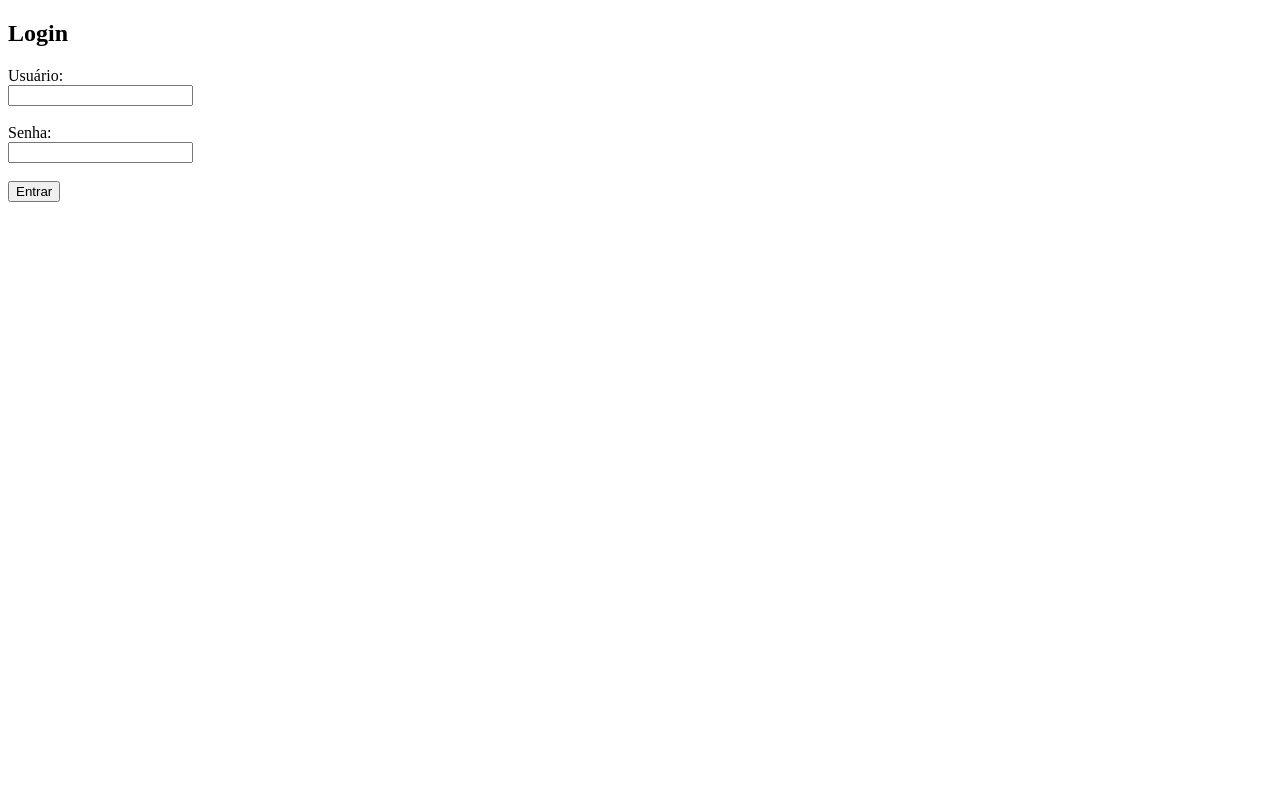
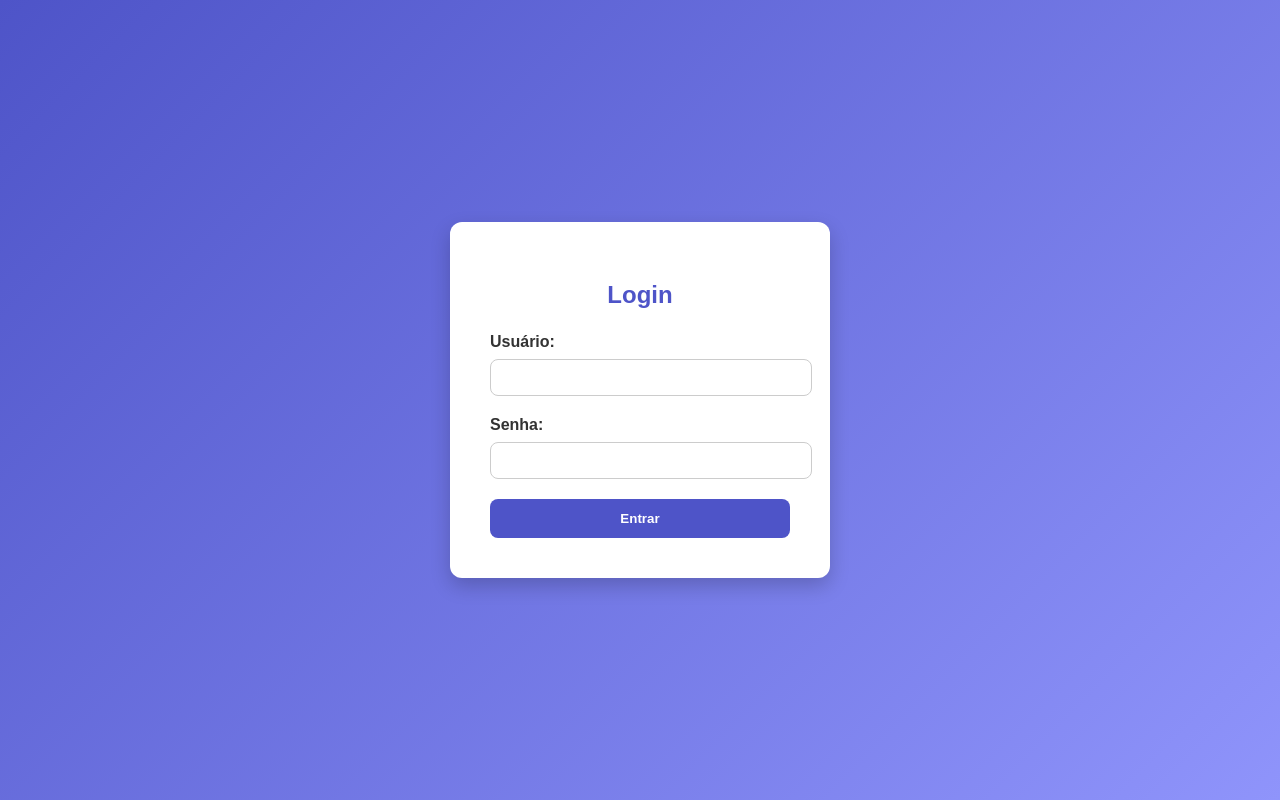
Before and after one commit to AquileSimoes/Login, a plain HTML site: page index.html in a window 1280 px wide. Drawn offline with Linux system fonts and the light colour scheme.

Commit message:
Update index.html
CSS estilização

```diff
--- a/index.html
+++ b/index.html
@@ -1,20 +1,87 @@
-
 <!DOCTYPE html>
 <html lang="pt-BR">
 <head>
     <meta charset="UTF-8">
     <title>Tela de Login</title>
+    <style>
+        body {
+            font-family: Arial, sans-serif;
+            background: linear-gradient(135deg, #4e54c8, #8f94fb);
+            margin: 0;
+            padding: 0;
+            display: flex;
+            height: 100vh;
+            align-items: center;
+            justify-content: center;
+        }
+
+        .login-container {
+            background-color: #fff;
+            padding: 40px;
+            border-radius: 12px;
+            box-shadow: 0 8px 20px rgba(0, 0, 0, 0.2);
+            width: 300px;
+            text-align: center;
+        }
+
+        h2 {
+            margin-bottom: 24px;
+            color: #4e54c8;
+        }
+
+        label {
+            display: block;
+            text-align: left;
+            margin-bottom: 8px;
+            font-weight: bold;
+            color: #333;
+        }
+
+        input[type="text"],
+        input[type="password"] {
+            width: 100%;
+            padding: 10px;
+            margin-bottom: 20px;
+            border: 1px solid #ccc;
+            border-radius: 8px;
+            transition: border 0.3s;
+        }
+
+        input[type="text"]:focus,
+        input[type="password"]:focus {
+            border-color: #4e54c8;
+            outline: none;
+        }
+
+        input[type="submit"] {
+            background-color: #4e54c8;
+            color: #fff;
+            padding: 12px;
+            border: none;
+            border-radius: 8px;
+            cursor: pointer;
+            width: 100%;
+            font-weight: bold;
+            transition: background-color 0.3s;
+        }
+
+        input[type="submit"]:hover {
+            background-color: #3c3fa0;
+        }
+    </style>
 </head>
 <body>
-    <h2>Login</h2>
-    <form action="/login" method="post">
-        <label for="usuario">Usuário:</label><br>
-        <input type="text" id="usuario" name="usuario"><br><br>
+    <div class="login-container">
+        <h2>Login</h2>
+        <form action="/login" method="post">
+            <label for="usuario">Usuário:</label>
+            <input type="text" id="usuario" name="usuario" required>
 
-        <label for="senha">Senha:</label><br>
-        <input type="password" id="senha" name="senha"><br><br>
+            <label for="senha">Senha:</label>
+            <input type="password" id="senha" name="senha" required>
 
-        <input type="submit" value="Entrar">
-    </form>
+            <input type="submit" value="Entrar">
+        </form>
+    </div>
 </body>
 </html>
```
